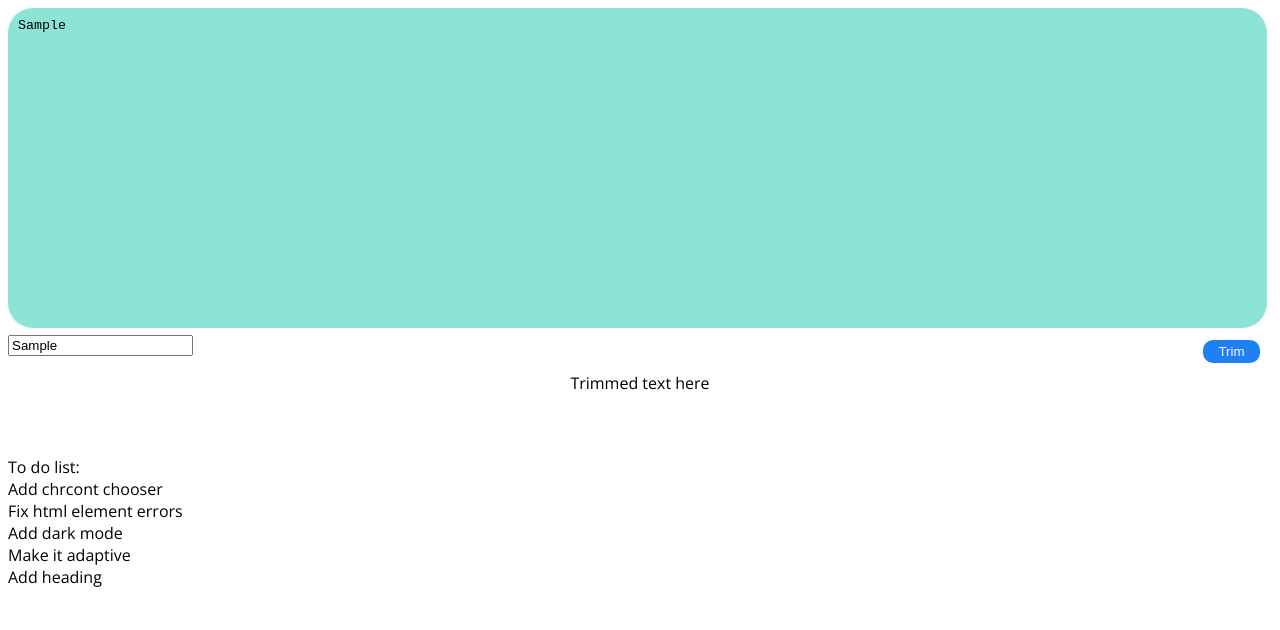
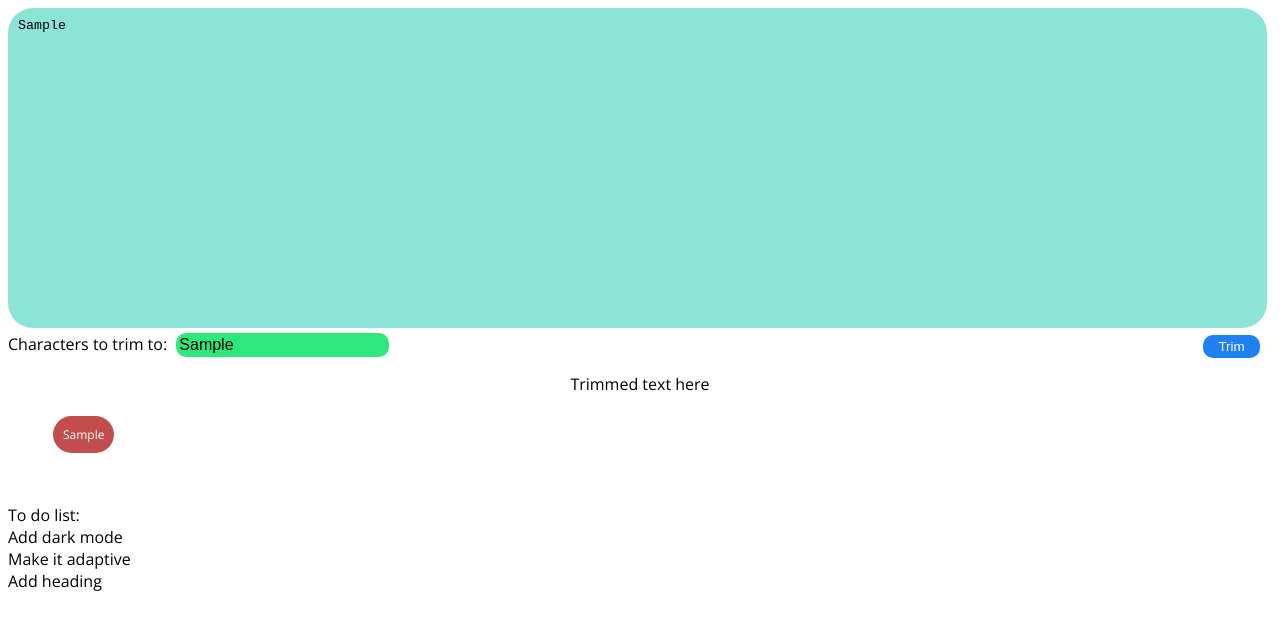
Before and after one commit to Marshall126/Character-Trimmer, a plain HTML site: page index.html in a window 1280 px wide. Both pictures are taken after typing "Sample", "Sample" into the empty fields and a click on the button "Trim". Drawn offline with nearby package versions, Linux system fonts and the light colour scheme.

Commit message:
Added custom characters, fixed annoying html element bug

```diff
--- a/index.html
+++ b/index.html
@@ -9,12 +9,13 @@
   <body>
     <form class="naGot" onsubmit="return false">
         <textarea placeholder="text to be trimmed" id="trimText"></textarea>
-        <input type="text" id="trimAmnt">
+        <span class="chrHead">Characters to trim to:</span>
+        <input autocomplete="off" placeholder="2000"type="text" id="trimAmnt">
         <button class="nameButton">Trim</button>
     </form>
     <p id="result">Trimmed text here</p>
     <ul id="spamCont"></ul>
-    <span id="toDo">To do list: <br>Add chrcont chooser<br>Fix html element errors<br>Add dark mode<br>Make it adaptive<br>Add heading</span>
+    <span id="toDo">To do list: <br>Add dark mode<br>Make it adaptive<br>Add heading</span>
             <script
             src="https://code.jquery.com/jquery-3.3.1.min.js"
             integrity="sha256-FgpCb/KJQlLNfOu91ta32o/NMZxltwRo8QtmkMRdAu8="
--- a/resources/css/style.css
+++ b/resources/css/style.css
@@ -4,7 +4,15 @@ body{
 p{
     text-align: center;
 }
-
+form input{
+    outline-width: 0;
+    margin-left:5px;
+    border:none;
+    background-color:rgb(45, 233, 123);
+    border-radius:10px;
+    font-size:1rem;
+    padding:3px;
+}
 form textarea#trimText{
     border-radius: 25px;
     width:98%;
@@ -23,7 +31,7 @@ form button.nameButton{
     border-radius:10px;
     position:absolute;
     color:white;
-    top:340px;
+    top:335px;
     cursor: pointer;
     right:20px;
     outline-width: 0;
@@ -31,7 +39,7 @@ form button.nameButton{
 }
 form button.nameButton:hover{
   transition:transform 100ms ease-in-out;
-  transform:scale(1.25,1.25)
+  transform:scale(1.2,1.2)
 }
 form button.nameButton:active{
     background-color:rgb(26, 96, 177);
--- a/resources/javascript/getName.js
+++ b/resources/javascript/getName.js
@@ -1,15 +1,11 @@
 $(document).ready(function(){
     //number of characters to trim to
-    let chrCont;
     $('.nameButton').click(function(){
-        let chrVal = document.getElementById('trimAmnt').value;
-        console.log(chrVal);
-        if(chrVal !== NaN && chrVal !==0){
-            chrCont = chrVal;
-        }else if(chrVal===undefined){
-            chrCont=2000;
+        let chrVal = parseInt(document.getElementById('trimAmnt').value);
+        if(isNaN(chrVal)==false && chrVal !==0){
+            var chrCont = chrVal;
         }else{
-            alert('error');
+            var chrCont=2000;
         }
         //text submitted
         $('#spamCont').html('<ul id="spamCont"></ul>')
@@ -19,6 +15,16 @@ $(document).ready(function(){
         for(let i=0; i<NAME_ARR.length;i+=chrCont){
             spamMess.push([NAME_ARR.slice(i,chrCont+i)]);
             console.log(spamMess[i/chrCont]);
+            for(let j = 0; j<spamMess[i/chrCont][0].length; j++){
+                switch(spamMess[i/chrCont][0][j]){
+                    case '<':
+                    spamMess[i/chrCont][0][j] = '&lt';
+                    break;
+                    case '>':
+                    spamMess[i/chrCont][0][j] = '&gt';
+                    break;
+                }
+            }
             let spamFin = spamMess[i/chrCont][0].join('');
             let spamDispl = `<li class="spam">${spamFin}</li>`;
             $('#spamCont').append(spamDispl);
```
